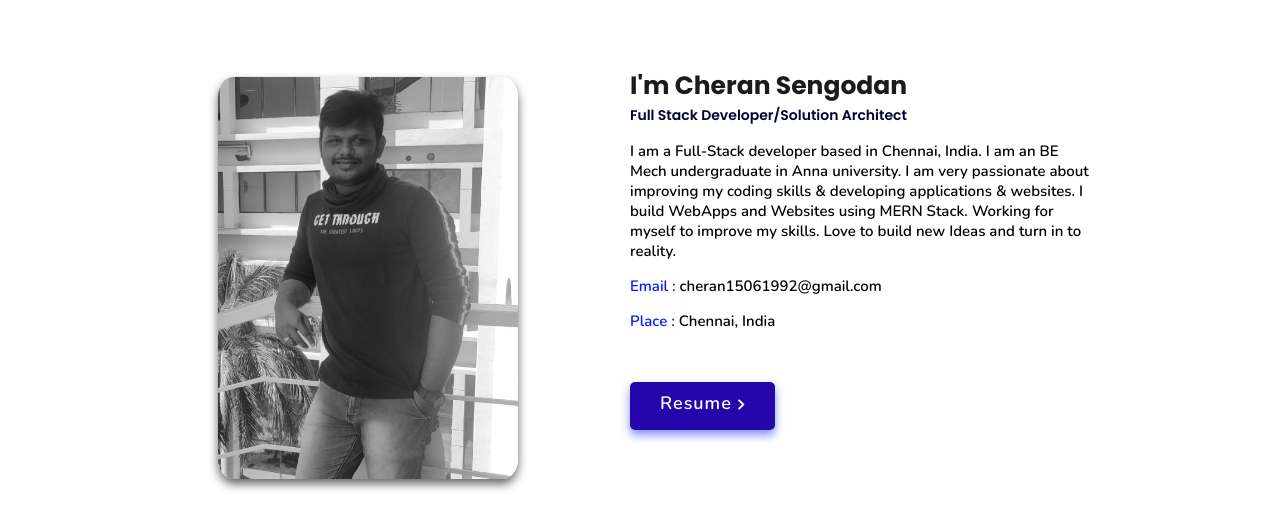
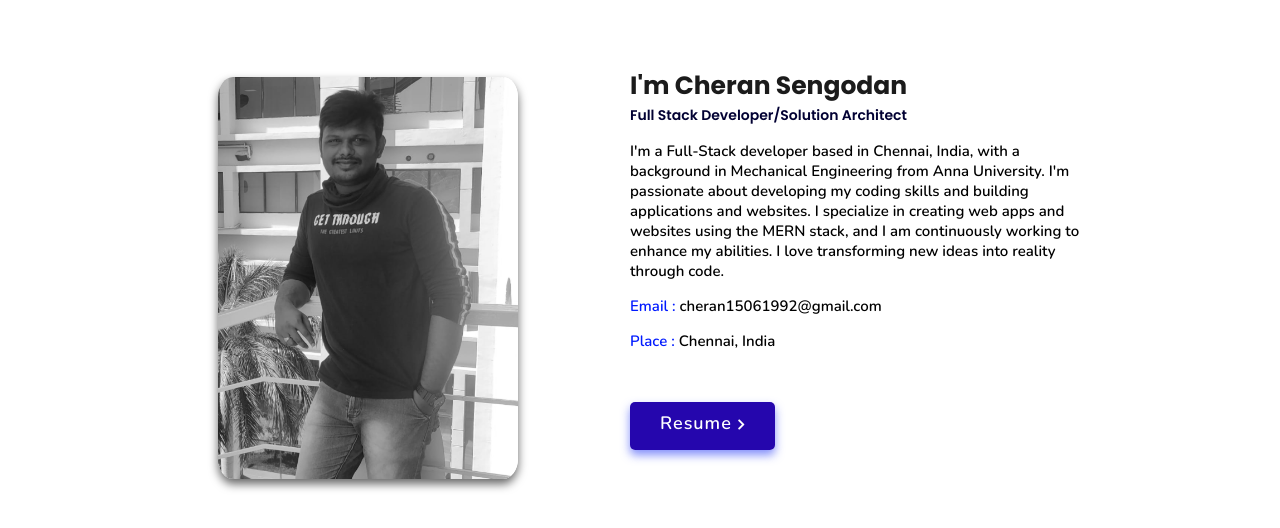
Before and after one commit to cheran2017/cheran2017.github.io, a plain HTML site: page index.html in a window 1280 px wide. Both pictures are taken after a click on the link "About Me". Shown: the part 876-1404 px from the top of the page. Drawn offline with nearby package versions, Linux system fonts and the light colour scheme.

Commit message:
text changes

```diff
--- a/assets/js/script.js
+++ b/assets/js/script.js
@@ -55,9 +55,9 @@ document.addEventListener("visibilitychange", function () {
 var typed = new Typed(".typing-text", {
   strings: [
     "Web Designer",
+    "Front-End Developer",
     "Web Developer",
-    "Front-End Developer",
-    "Backedn Developer",
+    "Backend Developer",
     "Solution Architect",
     "Wordpress Developer",
     "Drupal Developer",
--- a/index.html
+++ b/index.html
@@ -80,12 +80,7 @@
         <h3>I'm Cheran Sengodan</h3>
         <span class="tag">Full Stack Developer/Solution Architect</span>
 
-        <p>I am a Full-Stack developer based in Chennai, India.
-          I am an BE Mech undergraduate in Anna university.
-          I am very passionate about improving my coding skills & developing applications & websites.
-          I build WebApps and Websites using MERN Stack.
-          Working for myself to improve my skills.
-          Love to build new Ideas and turn in to reality. </p>
+        <p>I'm a Full-Stack developer based in Chennai, India, with a background in Mechanical Engineering from Anna University. I'm passionate about developing my coding skills and building applications and websites. I specialize in creating web apps and websites using the MERN stack, and I am continuously working to enhance my abilities. I love transforming new ideas into reality through code. </p>
 
         <div class="box-container">
             <!-- <div class="box">
@@ -305,6 +300,14 @@
       <div class="box">
           <h3>Cheran Sengodan Portfolio</h3>
           <p>Thank you for visiting my personal portfolio website. Connect with me over socials. <br/> </p>
+          <div class="share">
+
+            <a href="https://www.linkedin.com/in/cheran-sengodan-58a162148/" class="fab fa-linkedin" aria-label="LinkedIn" target="_blank"></a>
+            <a href="https://github.com/cheran2017" class="fab fa-github" aria-label="GitHub" target="_blank"></a>
+            <a href="mailto:cheran15061992@gmail.com" class="fas fa-envelope" aria-label="Mail" target="_blank"></a>
+            <!-- <a href="https://twitter.com/jigar_sable" class="fab fa-twitter" aria-label="Twitter" target="_blank"></a>
+            <a href="https://t.me/lifecode5" class="fab fa-telegram-plane" aria-label="Telegram" target="_blank"></a> -->
+        </div>
       </div>
 
       <div class="box">
@@ -322,14 +325,7 @@
           <!-- <p> <i class="fas fa-phone"></i>+91 XXX-XXX-XXXX</p> -->
           <p> <i class="fas fa-envelope"></i>cheran15061992@gmail.com</p>
           <p> <i class="fas fa-map-marked-alt"></i>Chennai, India</p>
-          <div class="share">
 
-              <a href="https://www.linkedin.com/in/cheran-sengodan-58a162148/" class="fab fa-linkedin" aria-label="LinkedIn" target="_blank"></a>
-              <a href="https://github.com/cheran2017" class="fab fa-github" aria-label="GitHub" target="_blank"></a>
-              <a href="mailto:cheran15061992@gmail.com" class="fas fa-envelope" aria-label="Mail" target="_blank"></a>
-              <!-- <a href="https://twitter.com/jigar_sable" class="fab fa-twitter" aria-label="Twitter" target="_blank"></a>
-              <a href="https://t.me/lifecode5" class="fab fa-telegram-plane" aria-label="Telegram" target="_blank"></a> -->
-          </div>
       </div>
   </div>
 
```
